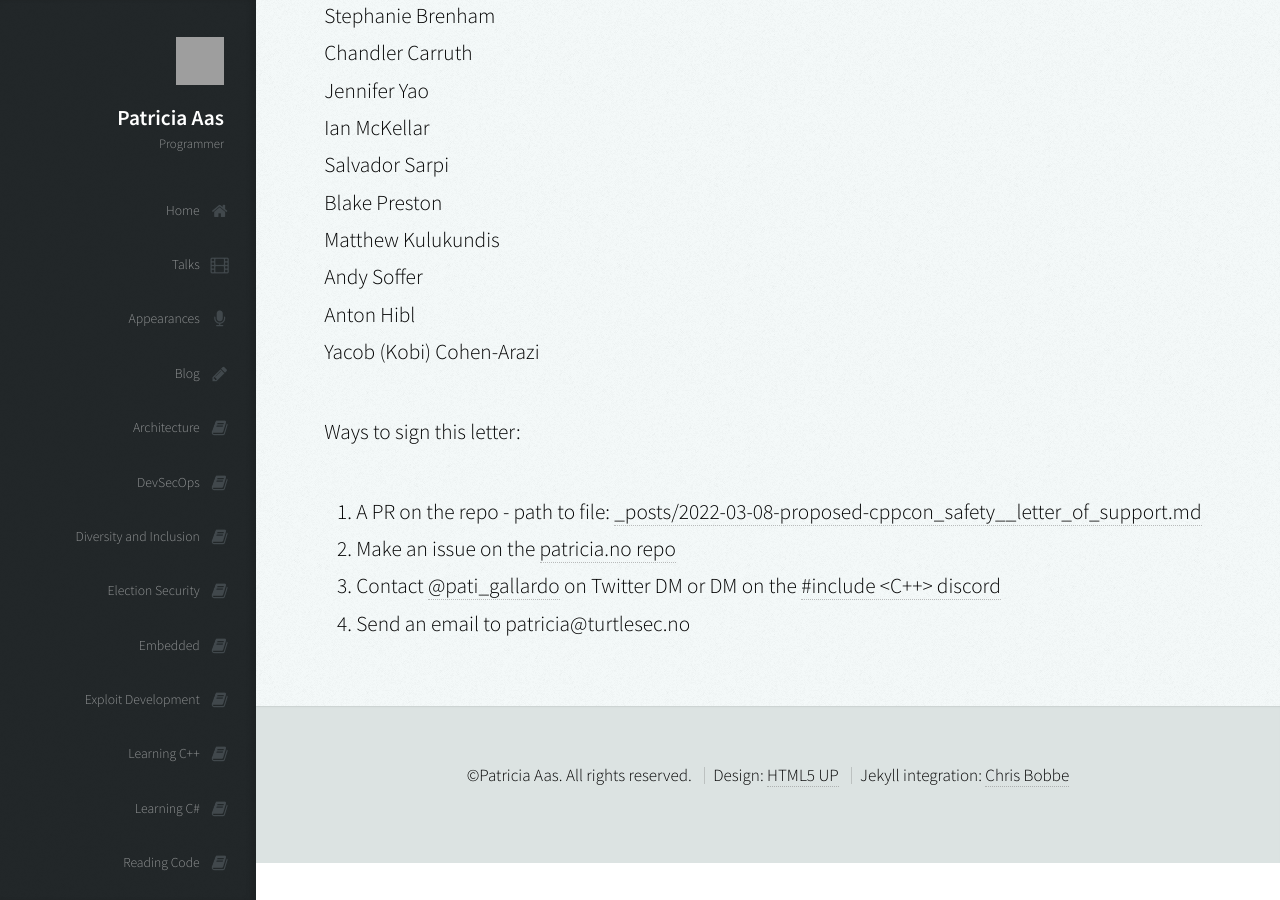
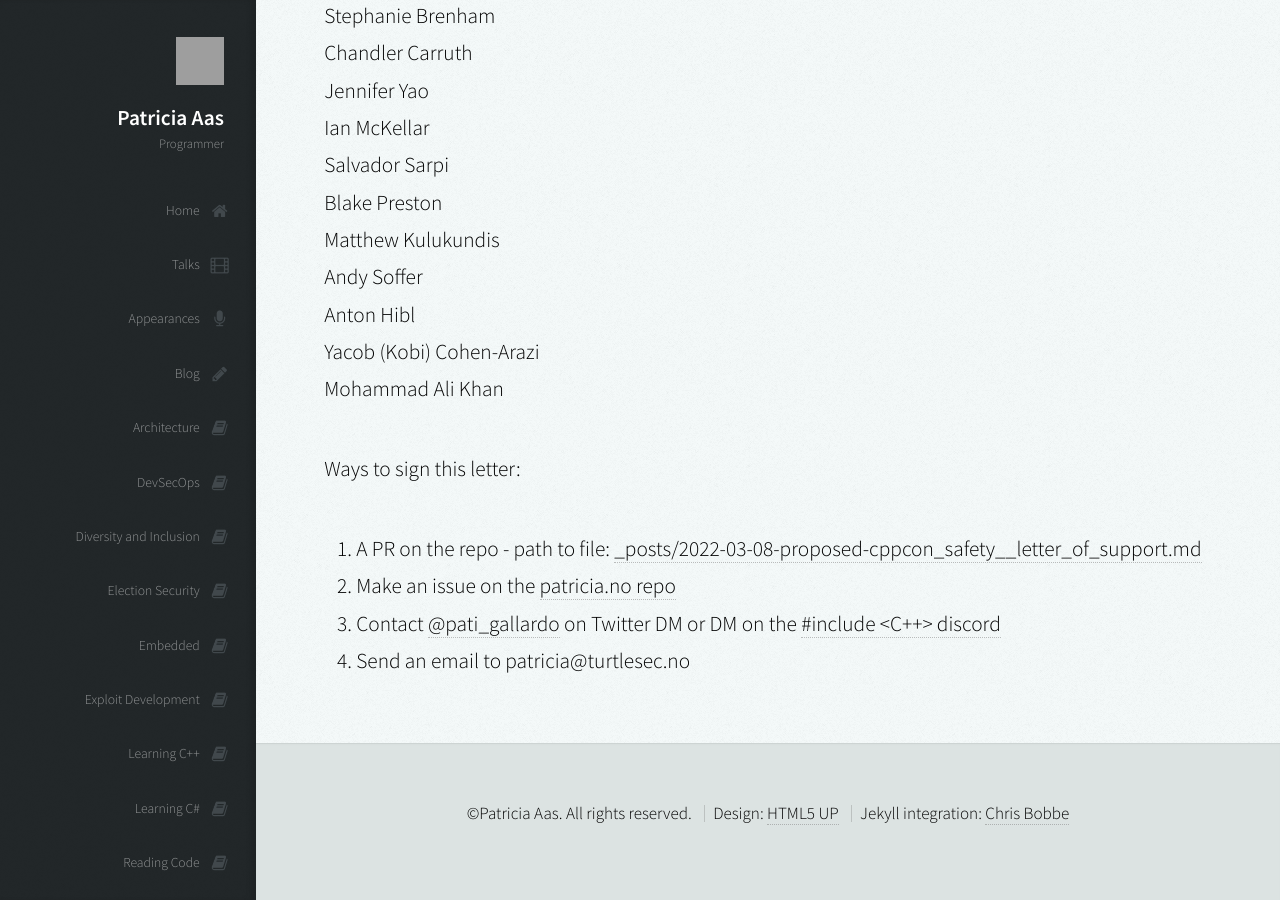
Before and after one commit to patricia-gallardo/patricia-gallardo.github.io, a Jekyll site: the page built from _posts/2022-03-08-proposed-cppcon_safety__letter_of_support.md, in a window 1280 px wide and 900 px high, scrolled down 3320 px. Built offline with Jekyll 4.4.1, drawn with Linux system fonts in a browser that asks for light colours; nearby versions of some CDN libraries; grey boxes are pictures that could not be loaded.

Commit message:
Add signature to letter of support
Add my signature to 2022-03-08-proposed-cppcon_safety__letter_of_support.md

```diff
--- a/_posts/2022-03-08-proposed-cppcon_safety__letter_of_support.md
+++ b/_posts/2022-03-08-proposed-cppcon_safety__letter_of_support.md
@@ -97,6 +97,7 @@ Matthew Kulukundis <br>
 Andy Soffer <br>
 Anton Hibl <br>
 Yacob (Kobi) Cohen-Arazi <br>
+Mohammad Ali Khan <br>
 
 
 Ways to sign this letter:
```
